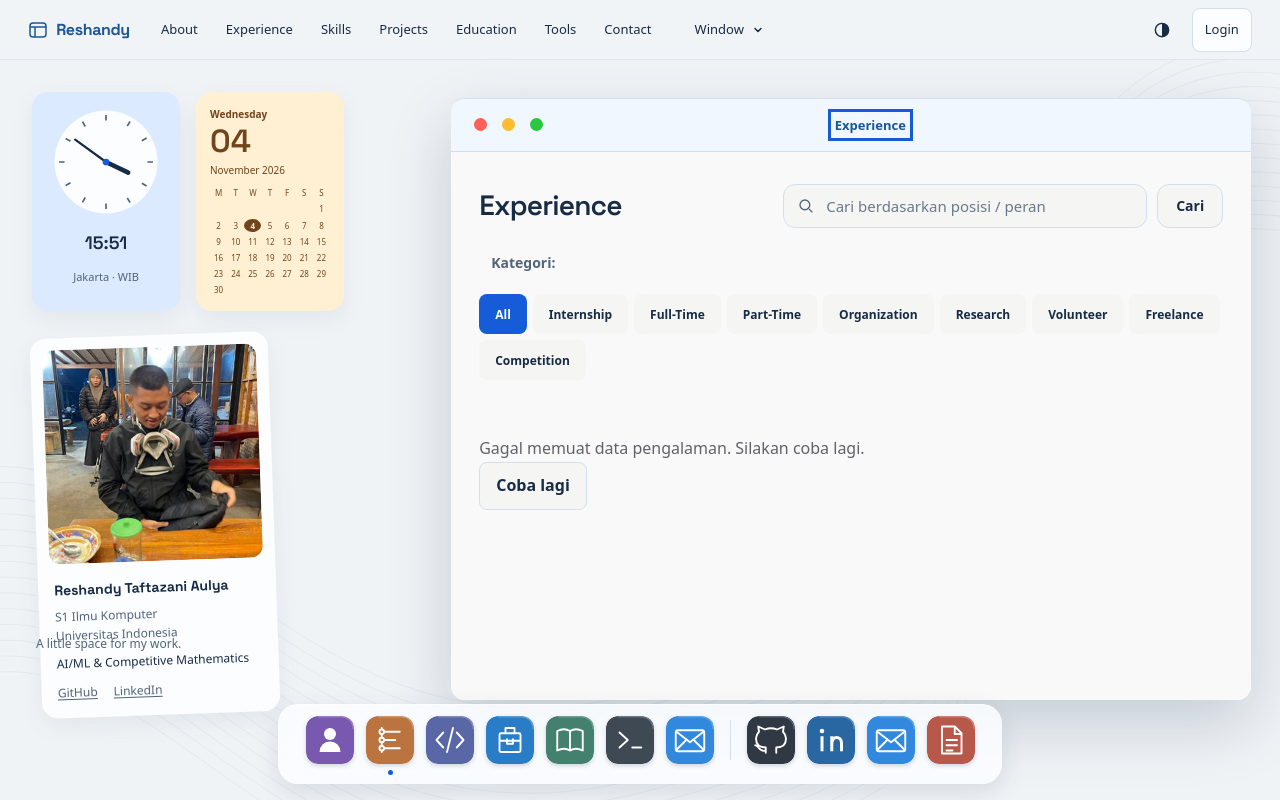
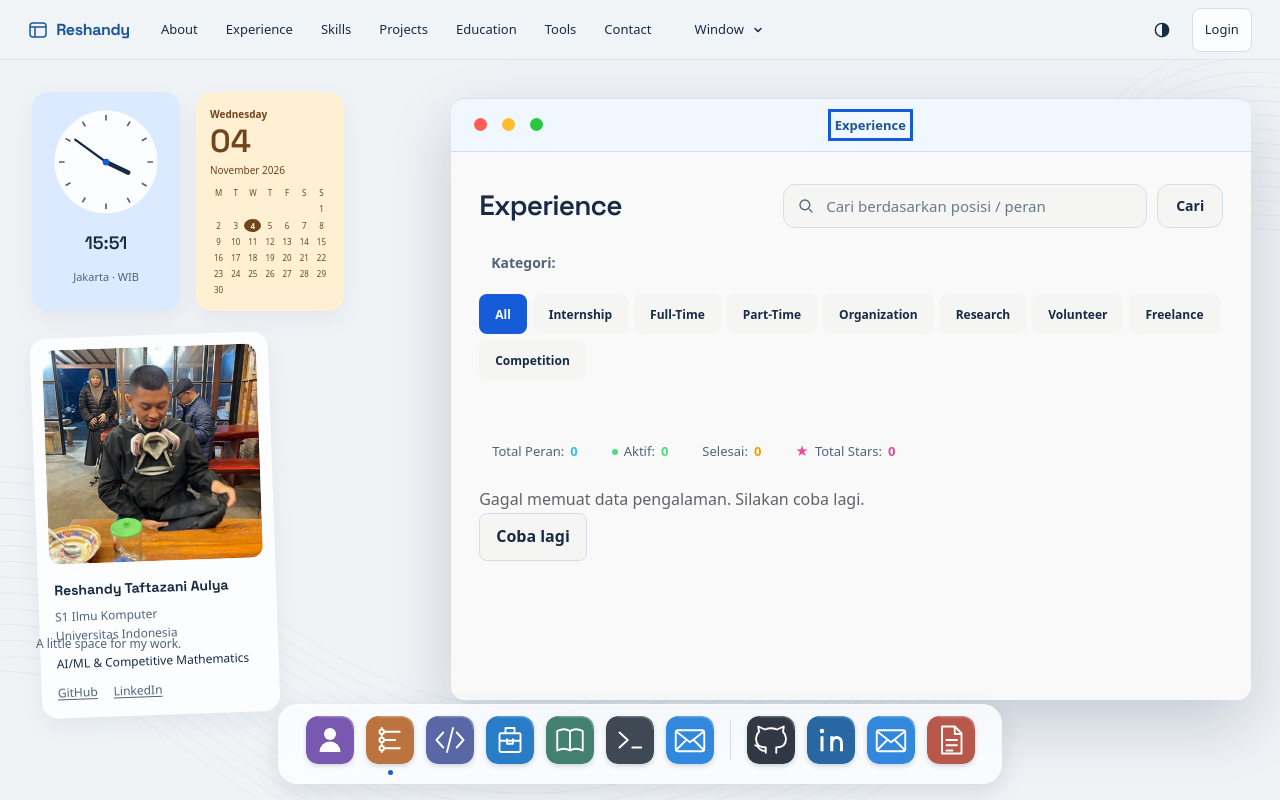
Before and after one commit to reshandytaftazani/myportofolio, a Django app: page /experience/ in a window 1280 px wide. Run offline with Django 5.2, Linux system fonts and the light colour scheme; data that the repository does not hold is empty; some libraries are stand-ins or nearby versions.

Commit message:
feat(experience-ui): add live metrics counter, debounced abortController search, and optimistic star toggle

```diff
--- a/static/js/experience.js
+++ b/static/js/experience.js
@@ -31,10 +31,38 @@
     const deleteError = deleteDialog?.querySelector('[data-delete-error]');
 
     let activeCategory = config.initialCategory || 'all';
-    let activeRequest = null;
+    let searchAbortController = null;
+    let currentExperiences = [];
     let activated = false;
     let hasContent = Boolean(grid?.querySelector('.timeline-card, .exp-timeline-item'));
     const experienceIdPlaceholder = '00000000-0000-0000-0000-000000000000';
+
+    function updateMetrics(items = currentExperiences) {
+        const list = Array.isArray(items) ? items : [];
+        const total = list.length;
+        let ongoing = 0;
+        let completed = 0;
+        let stars = 0;
+
+        for (const item of list) {
+            if (item.is_ongoing) {
+                ongoing += 1;
+            } else {
+                completed += 1;
+            }
+            stars += (Number(item.star_count) || 0);
+        }
+
+        const totalEl = document.getElementById('metric-total-roles');
+        const ongoingEl = document.getElementById('metric-ongoing-roles');
+        const completedEl = document.getElementById('metric-completed-roles');
+        const starsEl = document.getElementById('metric-total-stars');
+
+        if (totalEl) totalEl.textContent = String(total);
+        if (ongoingEl) ongoingEl.textContent = String(ongoing);
+        if (completedEl) completedEl.textContent = String(completed);
+        if (starsEl) starsEl.textContent = String(stars);
+    }
 
     let modalOpener = null;
     let deleteOpener = null;
@@ -287,9 +315,11 @@
     }
 
     async function fetchExperiences(title = searchInput?.value.trim() || '', category = activeCategory) {
-        activeRequest?.abort();
-        activeRequest = new AbortController();
-        const request = activeRequest;
+        if (searchAbortController) {
+            searchAbortController.abort();
+        }
+        searchAbortController = new AbortController();
+        const request = searchAbortController;
 
         displaySection({ loading: true });
 
@@ -309,11 +339,11 @@
                 signal: request.signal,
             });
 
-            if (request !== activeRequest || request.signal.aborted) return;
+            if (request !== searchAbortController || request.signal.aborted) return;
             if (!response.ok) throw new Error(`Experience request failed (${response.status})`);
 
             const data = await response.json();
-            if (request !== activeRequest || request.signal.aborted) return;
+            if (request !== searchAbortController || request.signal.aborted) return;
             if (!Array.isArray(data)) throw new Error('Data format invalid, expected an array.');
 
             const canonical = new URL('/experience/', window.location.origin);
@@ -329,6 +359,9 @@
             hasContent = data.length > 0;
 
             if (!data.length) {
+                currentExperiences = [];
+                updateMetrics(currentExperiences);
+
                 const filtered = Boolean(title || (category && category.toLowerCase() !== 'all'));
                 const heading = emptyState?.querySelector('[data-empty-title]');
                 const description = emptyState?.querySelector('[data-empty-description]');
@@ -346,13 +379,15 @@
                 return;
             }
 
+            currentExperiences = data.map(adaptExperience);
             data.forEach(item => {
                 const card = buildExperienceCard(item);
                 grid.appendChild(card);
             });
+            updateMetrics(currentExperiences);
             displaySection({ grid: true });
         } catch (error) {
-            if (error.name === 'AbortError' || request !== activeRequest) return;
+            if (error.name === 'AbortError' || request !== searchAbortController) return;
             console.error('Error loading experiences:', error);
             displaySection({ error: true });
         }
@@ -377,18 +412,26 @@
     const searchExperiences = debounce(() => fetchExperiences(), 300);
 
     searchInput?.addEventListener('input', () => {
-        activeRequest?.abort();
+        if (searchAbortController) {
+            searchAbortController.abort();
+        }
         searchExperiences();
     });
 
     searchForm?.addEventListener('submit', event => {
         event.preventDefault();
         searchExperiences.cancel();
+        if (searchAbortController) {
+            searchAbortController.abort();
+        }
         fetchExperiences();
     });
 
     app.querySelector('[data-experience-retry]')?.addEventListener('click', async () => {
         searchExperiences.cancel();
+        if (searchAbortController) {
+            searchAbortController.abort();
+        }
         await fetchExperiences();
         if (errorState?.classList.contains('hide')) {
             searchInput?.focus({ preventScroll: true });
@@ -397,6 +440,10 @@
 
     app.querySelector('[data-experience-reset]')?.addEventListener('click', event => {
         event.preventDefault();
+        searchExperiences.cancel();
+        if (searchAbortController) {
+            searchAbortController.abort();
+        }
         if (searchInput) searchInput.value = '';
         setActiveCategory('all');
         searchInput?.focus({ preventScroll: true });
@@ -404,6 +451,9 @@
 
     function setActiveCategory(category) {
         searchExperiences.cancel();
+        if (searchAbortController) {
+            searchAbortController.abort();
+        }
         activeCategory = category || 'all';
         const field = searchForm?.querySelector('[name="category"]');
         if (field) field.value = activeCategory;
@@ -424,7 +474,7 @@
         }
     });
 
-    // Star toggle handling (both form submit and button click delegation)
+    // Star toggle handling (Optimistic UI Update with Auto-Rollback)
     grid?.addEventListener('submit', async event => {
         const form = event.target.closest('[data-experience-star-form], .star-form');
         if (!form) return;
@@ -441,8 +491,40 @@
         const button = form.querySelector('button[type="submit"], [data-action="star"]');
         const label = button?.querySelector('.star-label');
         const count = button?.querySelector('.star-count');
-        if (!button || button.disabled) return;
-        button.disabled = true;
+        if (!button || button.dataset.starBusy === 'true') return;
+
+        // Find corresponding experience item in memory
+        const expId = button.dataset.id || form.closest('.exp-timeline-item, .timeline-card')?.dataset.id;
+        const expItem = currentExperiences.find(item => String(item.id) === String(expId));
+
+        // 1. Snapshot previous UI & state for rollback
+        const prevIsStarred = button.getAttribute('aria-pressed') === 'true';
+        const prevCountText = count ? count.textContent : '0';
+        const prevCount = parseInt(prevCountText, 10) || 0;
+        const prevLabel = label ? label.textContent : (prevIsStarred ? 'Unstar' : 'Star');
+        const prevTitle = button.title || '';
+        const prevItemStarred = expItem ? expItem.is_starred : prevIsStarred;
+        const prevItemCount = expItem ? expItem.star_count : prevCount;
+
+        // 2. Compute optimistic target state (0ms instant response)
+        const nextIsStarred = !prevIsStarred;
+        const nextCount = Math.max(0, prevCount + (nextIsStarred ? 1 : -1));
+
+        // Lock button interaction during in-flight request
+        button.dataset.starBusy = 'true';
+
+        // 3. Immediately apply Optimistic UI update
+        button.setAttribute('aria-pressed', String(nextIsStarred));
+        if (label) label.textContent = nextIsStarred ? 'Unstar' : 'Star';
+        if (count) count.textContent = String(nextCount);
+        button.title = nextIsStarred ? 'Anda membintangi pengalaman ini' : 'Beri star untuk pengalaman ini';
+
+        // Update in-memory state and live summary metrics bar
+        if (expItem) {
+            expItem.is_starred = nextIsStarred;
+            expItem.star_count = nextCount;
+        }
+        updateMetrics(currentExperiences);
 
         try {
             const csrfToken = ajax.getCsrfToken(form) || ajax.getCsrfToken();
@@ -466,24 +548,49 @@
                 throw new Error(`Star request failed (${response.status})`);
             }
 
-            const isStarred = Boolean(data.is_starred);
-            button.setAttribute('aria-pressed', String(isStarred));
-            if (label) label.textContent = isStarred ? 'Unstar' : 'Star';
-            if (count) count.textContent = data.star_count !== undefined ? data.star_count : (data.count || 0);
+            // 4. Server confirmed: synchronize with authoritative server values
+            const serverIsStarred = Boolean(data.is_starred);
+            const serverCount = data.star_count !== undefined ? data.star_count : (data.count || nextCount);
+
+            button.setAttribute('aria-pressed', String(serverIsStarred));
+            if (label) label.textContent = serverIsStarred ? 'Unstar' : 'Star';
+            if (count) count.textContent = String(serverCount);
             button.title = data.starred_by_names
                 ? `Dibintangi oleh ${data.starred_by_names}`
                 : 'Jadilah yang pertama memberi star';
 
+            if (expItem) {
+                expItem.is_starred = serverIsStarred;
+                expItem.star_count = serverCount;
+                if (data.starred_by_names !== undefined) {
+                    expItem.starred_by_names = data.starred_by_names;
+                }
+            }
+            updateMetrics(currentExperiences);
+
             showToast(
                 'Berhasil',
-                isStarred ? 'Star berhasil diberikan.' : 'Star berhasil dibatalkan.',
+                serverIsStarred ? 'Star berhasil diberikan.' : 'Star berhasil dibatalkan.',
                 'success'
             );
         } catch (error) {
-            console.error('Error toggling star on experience:', error);
-            showToast('Gagal memperbarui star', 'Permintaan gagal. Silakan coba lagi.', 'error');
+            console.error('Error toggling star on experience (rolling back):', error);
+
+            // 5. AUTO-ROLLBACK: Revert immediately to original snapshot values
+            button.setAttribute('aria-pressed', String(prevIsStarred));
+            if (label) label.textContent = prevLabel;
+            if (count) count.textContent = String(prevCount);
+            button.title = prevTitle;
+
+            if (expItem) {
+                expItem.is_starred = prevItemStarred;
+                expItem.star_count = prevItemCount;
+            }
+            updateMetrics(currentExperiences);
+
+            showToast('Gagal memperbarui star', 'Permintaan gagal. Perubahan dibatalkan.', 'error');
         } finally {
-            button.disabled = false;
+            button.dataset.starBusy = 'false';
         }
     });
 
@@ -999,6 +1106,7 @@
     window.writeExperience = writeExperience;
     window.experienceEndpoint = experienceEndpoint;
     window.fetchExperiences = fetchExperiences;
+    window.updateExperienceMetrics = updateMetrics;
 
     if (app.classList.contains('is-open') || !document.body.classList.contains('desktop-page')) {
         activated = true;
--- a/templates/sections/desktop_experience.html
+++ b/templates/sections/desktop_experience.html
@@ -53,6 +53,28 @@
             </div>
         </div>
 
+        <!-- Live Metrics Summary Counter (Skor 4.0 Extra Feature) -->
+        <div class="experience-metrics-grid" id="experience-metrics" style="max-width: 47.5rem; margin: 0 auto 1.25rem; display: flex; flex-wrap: wrap; align-items: center; justify-content: flex-start; gap: 8px;">
+            <div class="metric-card" style="display: inline-flex; align-items: center; gap: 6px; padding: 4px 12px; background: rgba(255,255,255,0.05); border: 1px solid rgba(255,255,255,0.1); border-radius: 9999px; font-size: 0.8125rem;">
+                <span style="color: var(--ink-muted, #94a3b8); font-weight: 500;">Total Peran:</span>
+                <strong id="metric-total-roles" style="color: #38bdf8; font-weight: 700; font-variant-numeric: tabular-nums;">0</strong>
+            </div>
+            <div class="metric-card" style="display: inline-flex; align-items: center; gap: 6px; padding: 4px 12px; background: rgba(255,255,255,0.05); border: 1px solid rgba(255,255,255,0.1); border-radius: 9999px; font-size: 0.8125rem;">
+                <span style="display: inline-block; width: 6px; height: 6px; border-radius: 50%; background: #4ade80;"></span>
+                <span style="color: var(--ink-muted, #94a3b8); font-weight: 500;">Aktif:</span>
+                <strong id="metric-ongoing-roles" style="color: #4ade80; font-weight: 700; font-variant-numeric: tabular-nums;">0</strong>
+            </div>
+            <div class="metric-card" style="display: inline-flex; align-items: center; gap: 6px; padding: 4px 12px; background: rgba(255,255,255,0.05); border: 1px solid rgba(255,255,255,0.1); border-radius: 9999px; font-size: 0.8125rem;">
+                <span style="color: var(--ink-muted, #94a3b8); font-weight: 500;">Selesai:</span>
+                <strong id="metric-completed-roles" style="color: #f59e0b; font-weight: 700; font-variant-numeric: tabular-nums;">0</strong>
+            </div>
+            <div class="metric-card" style="display: inline-flex; align-items: center; gap: 6px; padding: 4px 12px; background: rgba(255,255,255,0.05); border: 1px solid rgba(255,255,255,0.1); border-radius: 9999px; font-size: 0.8125rem;">
+                <span style="color: #ec4899;">★</span>
+                <span style="color: var(--ink-muted, #94a3b8); font-weight: 500;">Total Stars:</span>
+                <strong id="metric-total-stars" style="color: #ec4899; font-weight: 700; font-variant-numeric: tabular-nums;">0</strong>
+            </div>
+        </div>
+
         <!-- Loading State -->
         <div id="experience-loading" class="empty-state hide" role="status" aria-live="polite" aria-atomic="true">
             <p>Memuat data pengalaman...</p>
```
